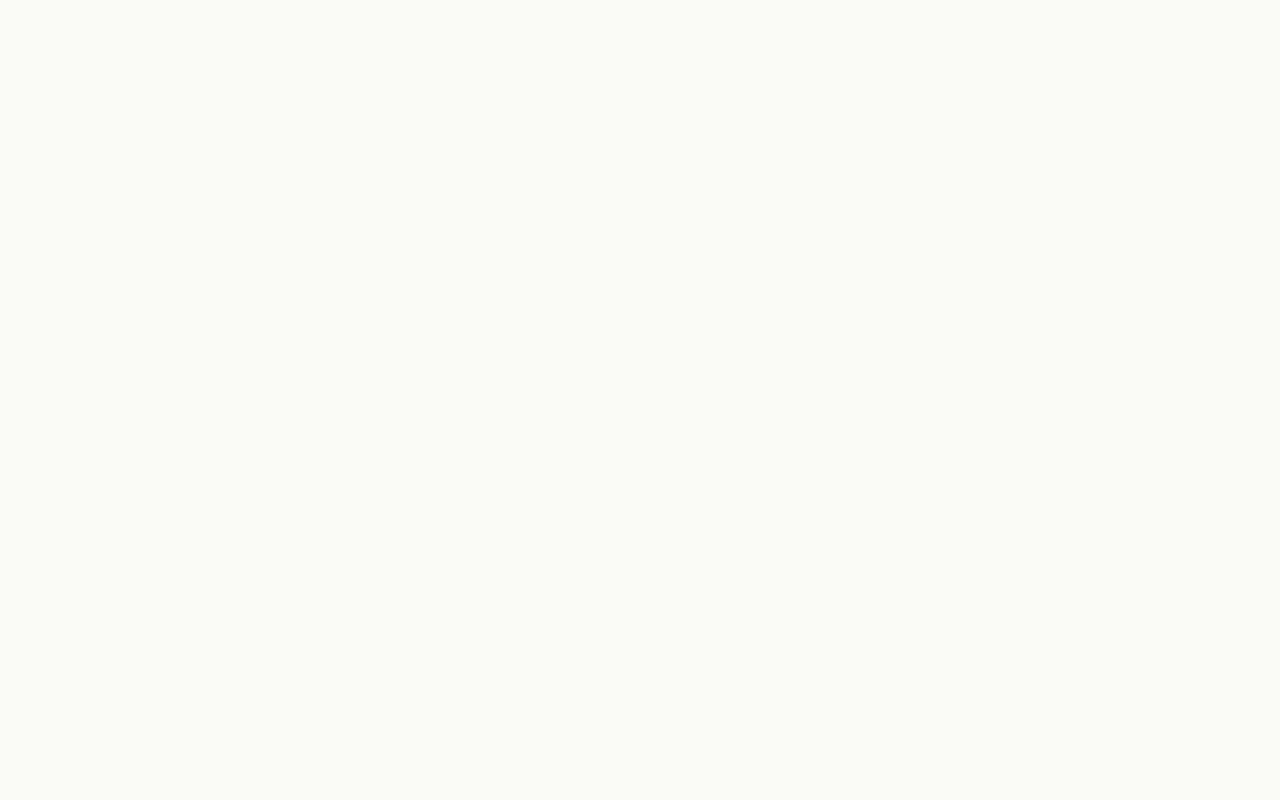
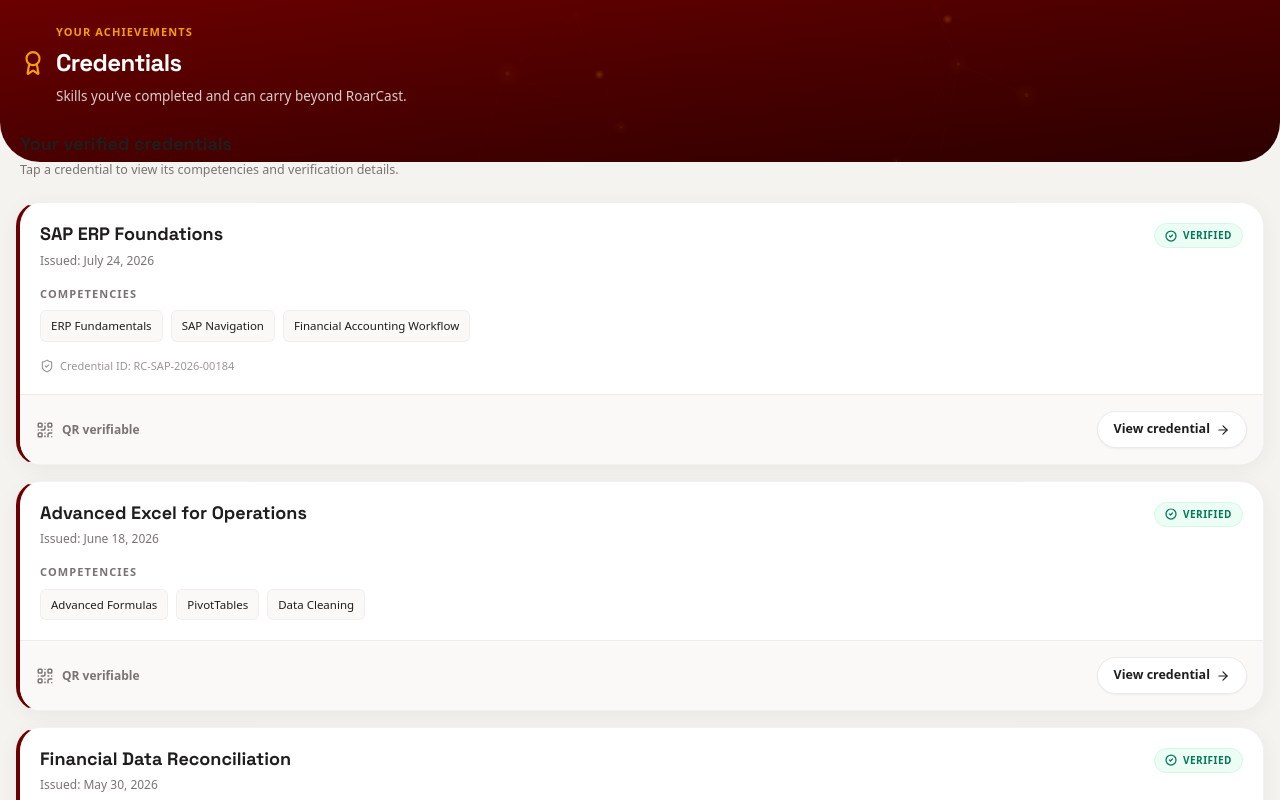
Before and after one commit to blueztian/RoarCast, a Next.js app in the folder frontend/: page /credentials in a window 1280 px wide. Before the commit this address had no page. Shown: the top 800 px of the page. Built offline with nearby package versions, Linux system fonts and the light colour scheme.

Commit message:
feat(credentials): build verified credentials tab with clean non-gamified design

```diff
--- a/frontend/app/(student)/credentials/page.tsx
+++ b/frontend/app/(student)/credentials/page.tsx
@@ -1,6 +1,187 @@
-import { redirect } from "next/navigation";
+"use client";
 
-// Credentials hub — will be fully built in upcoming prompts
+import { useEffect, useState } from "react";
+import Link from "next/link";
+import { motion } from "framer-motion";
+import { Award, CheckCircle2, QrCode, ArrowRight, BookOpen, ShieldCheck } from "lucide-react";
+import SignalBackground from "@/components/SignalBackground";
+
+const stagger = {
+  hidden: { opacity: 0 },
+  show: { opacity: 1, transition: { staggerChildren: 0.1 } },
+};
+const fadeUpItem = {
+  hidden: { opacity: 0, y: 16 },
+  show: { opacity: 1, y: 0, transition: { duration: 0.4, ease: "easeOut" } },
+};
+
+const credentialsData = [
+  {
+    id: "sap-erp",
+    title: "SAP ERP Foundations",
+    issuedTo: "Jana Dela Cruz",
+    issued: "July 24, 2026",
+    credentialId: "RC-SAP-2026-00184",
+    competencies: [
+      "ERP Fundamentals",
+      "SAP Navigation",
+      "Financial Accounting Workflow"
+    ],
+    verified: true,
+  },
+  {
+    id: "advanced-excel",
+    title: "Advanced Excel for Operations",
+    issuedTo: "Jana Dela Cruz",
+    issued: "June 18, 2026",
+    competencies: [
+      "Advanced Formulas",
+      "PivotTables",
+      "Data Cleaning"
+    ],
+    verified: true,
+  },
+  {
+    id: "financial-reconciliation",
+    title: "Financial Data Reconciliation",
+    issuedTo: "Jana Dela Cruz",
+    issued: "May 30, 2026",
+    competencies: [
+      "Transaction Matching",
+      "Error Detection",
+      "Reconciliation Workflow"
+    ],
+    verified: true,
+  }
+];
+
 export default function CredentialsPage() {
-  redirect("/credentials/erp-workflow");
+  const [mounted, setMounted] = useState(false);
+  useEffect(() => setMounted(true), []);
+  if (!mounted) return null;
+
+  return (
+    <div className="flex min-h-screen w-full flex-col bg-[#f5f3f0] font-sans pb-28">
+      {/* ── 1. Hero Section ─────────────────────────────────────────────────── */}
+      <header className="relative overflow-hidden bg-gradient-to-br from-[#6b0000] via-[#4a0000] to-[#2d0000] px-5 pt-12 pb-14 rounded-b-[2.5rem]">
+        <SignalBackground className="absolute inset-0 z-0 pointer-events-none opacity-40 mix-blend-screen" />
+        <div className="relative z-10 flex flex-col gap-1">
+          <div className="flex items-center gap-2.5">
+            <Award size={26} className="text-[#f59e0b]" strokeWidth={2} />
+            <h1 className="font-display text-[24px] font-bold leading-tight tracking-tight text-white">
+              Credentials
+            </h1>
+          </div>
+          <span className="absolute -top-6 left-[36px] text-[11px] font-bold uppercase tracking-widest text-[#f59e0b]">
+            Your Achievements
+          </span>
+          <p className="mt-1 text-[13.5px] text-white/80 ml-[36px]">
+            Skills you’ve completed and can carry beyond RoarCast.
+          </p>
+        </div>
+      </header>
+
+      <motion.div
+        variants={stagger}
+        initial="hidden"
+        animate="show"
+        className="relative z-10 mx-4 -mt-8 flex flex-col gap-4 pb-12"
+      >
+        {/* ── 2. Main Content Intro ─────────────────────────────────────────── */}
+        <motion.div variants={fadeUpItem} className="flex flex-col gap-1 px-1">
+          <h2 className="font-display text-[18px] font-bold text-[#201d1d]">
+            Your verified credentials
+          </h2>
+          <p className="text-[12.5px] leading-snug text-[#7a7373]">
+            Tap a credential to view its competencies and verification details.
+          </p>
+        </motion.div>
+
+        {/* ── 3. Credential Cards ───────────────────────────────────────────── */}
+        <div className="flex flex-col gap-4 mt-2">
+          {credentialsData.map((cred, index) => (
+            <motion.div
+              key={cred.id}
+              variants={fadeUpItem}
+              className="flex flex-col overflow-hidden rounded-[24px] bg-white border-l-4 border-l-[#6b0000] border-y border-r border-black/[0.05] shadow-[0_4px_20px_rgba(0,0,0,0.05)]"
+            >
+              <div className="flex flex-col p-5">
+                <div className="flex items-start justify-between">
+                  <div className="flex flex-col gap-0.5">
+                    <h3 className="font-display text-[18px] font-bold leading-tight text-[#201d1d] pr-2">
+                      {cred.title}
+                    </h3>
+                    <p className="mt-1 text-[12px] text-[#7a7373]">
+                      Issued: {cred.issued}
+                    </p>
+                  </div>
+                  <div className="flex shrink-0 items-center gap-1.5 rounded-full bg-emerald-50 px-2.5 py-1 text-emerald-700 border border-emerald-100">
+                    <CheckCircle2 size={12} strokeWidth={2.5} />
+                    <span className="text-[10px] font-bold uppercase tracking-wider">
+                      Verified
+                    </span>
+                  </div>
+                </div>
+
+                <div className="mt-4 flex flex-col gap-2">
+                  <span className="text-[11px] font-bold uppercase tracking-widest text-[#7a7373]">
+                    Competencies
+                  </span>
+                  <div className="flex flex-wrap gap-2">
+                    {cred.competencies.map((comp) => (
+                      <span key={comp} className="rounded-md bg-[#faf9f8] border border-black/[0.04] px-2.5 py-1.5 text-[11.5px] font-medium text-[#201d1d]">
+                        {comp}
+                      </span>
+                    ))}
+                  </div>
+                </div>
+
+                {cred.credentialId && (
+                  <div className="mt-4 flex items-center gap-1.5 text-[11px] font-medium text-[#9c9595]">
+                    <ShieldCheck size={14} /> Credential ID: {cred.credentialId}
+                  </div>
+                )}
+              </div>
+
+              <div className="flex items-center justify-between border-t border-black/[0.05] bg-[#faf9f8] p-4">
+                <div className="flex items-center gap-2 text-[#7a7373]">
+                  <QrCode size={18} />
+                  <span className="text-[12px] font-bold">QR verifiable</span>
+                </div>
+
+                <Link
+                  href={`/credentials/${cred.id}`}
+                  className="flex items-center gap-1.5 rounded-full bg-white px-4 py-2 border border-black/[0.08] text-[12.5px] font-bold text-[#201d1d] shadow-sm transition-colors hover:bg-[#f0ede9]"
+                >
+                  View credential <ArrowRight size={14} />
+                </Link>
+              </div>
+            </motion.div>
+          ))}
+        </div>
+
+        {/* ── 4. Optional In Progress Area ──────────────────────────────────── */}
+        <motion.div variants={fadeUpItem} className="mt-4 flex flex-col gap-3 px-1">
+          <h2 className="font-display text-[16px] font-bold text-[#201d1d]">
+            Next credential
+          </h2>
+          <div className="flex flex-col rounded-[20px] border border-[#f59e0b]/20 bg-[#fff8ee] p-4 shadow-sm">
+            <h3 className="font-display text-[15px] font-bold text-[#201d1d]">
+              SAP ERP Advanced Operations
+            </h3>
+
+            <div className="mt-3 flex items-center justify-between text-[11px] font-medium text-[#7a7373]">
+              <span>62% complete</span>
+              <Link href="/learn" className="flex items-center gap-1 font-bold text-[#d97706] hover:underline">
+                Continue learning <ArrowRight size={12} />
+              </Link>
+            </div>
+            <div className="mt-2 h-1.5 w-full overflow-hidden rounded-full bg-[#f0ede9]">
+              <div className="h-full bg-[#f59e0b]" style={{ width: `62%` }} />
+            </div>
+          </div>
+        </motion.div>
+      </motion.div>
+    </div>
+  );
 }
```
Also changed, not shown: 1 other file (tests, documents, lock files or other folders).
